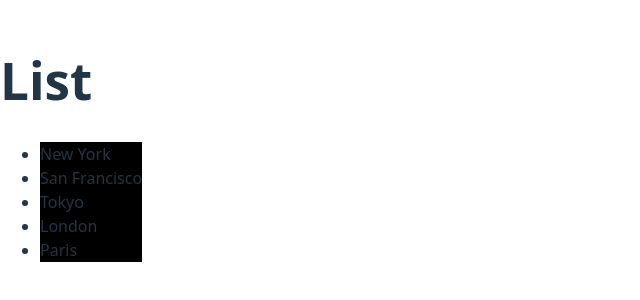
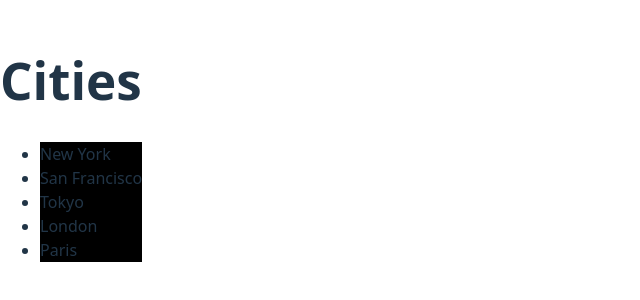
Before and after one commit to longy011/react-vite-app, a React (Vite) app in the folder react-vite-app/: page / in a window 1280 px wide. Shown: the part 252-552 px from the top of the page, without its empty margins (0-640 px from the left). Built offline with nearby package versions, Linux system fonts and the light colour scheme.

Commit message:
Added passing props to ListGroup component

```diff
--- a/react-vite-app/src/App.tsx
+++ b/react-vite-app/src/App.tsx
@@ -1,7 +1,13 @@
 import ListGroup from "./components/ListGroup";
 
 function App() {
-  return <div><ListGroup /></div> // <Message></Message> Must always close, or use self closing syntax as used
+  let items = ["New York", "San Francisco", `Tokyo`, `London`, `Paris`];
+
+  return (
+    <div>
+      <ListGroup items={items} heading="Cities" />
+    </div>
+  );
 }
 
 export default App;
--- a/react-vite-app/src/components/ListGroup.tsx
+++ b/react-vite-app/src/components/ListGroup.tsx
@@ -2,11 +2,14 @@
 import "./ListGroup.css";
 import { useState } from "react";
 
+interface ListGroupProps {
+  items: string[];
+  heading: string;
+}
+
 // Each component instance has its own state
-function ListGroup() {
-  // All arrays have an index that we can access in the .map() method
-  let items = ["New York", "San Francisco", `Tokyo`, `London`, `Paris`];
-
+// We can destruct our props in the function defintion
+function ListGroup({ items, heading }: ListGroupProps) {
   // Hook (this is the state hook, hooks let us tap into Reacts features)
   const [selectedIndex, setSelectedIndex] = useState(-1); // Using (variable, method) is convention here
 
@@ -18,7 +21,7 @@
     // React Fragment lets you have many html tags in one return statement
     // Fragment can either use <></> or <Fragment></Fragment>
     <>
-      <h1>List</h1>
+      <h1>{heading}</h1>
       {message}
       <ul>
         {/* Javascript doesn't have for loops, so we have to use the .map() method */}
```
